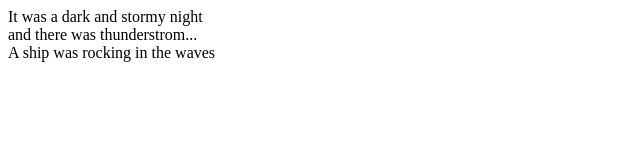
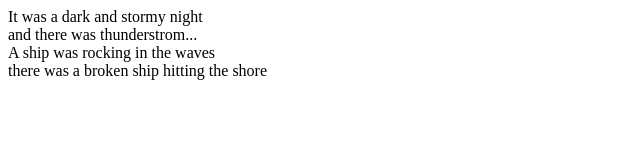
Before and after one commit to Krimsonmedic/fireside-story, a plain HTML site: page index.html in a window 1280 px wide. Shown: the whole page, without its empty margins (0-640 px from the left). Drawn offline with Linux system fonts and the light colour scheme.

Commit message:
i made the 4th line

```diff
--- a/index.html
+++ b/index.html
@@ -1,5 +1,5 @@
 <html>
   <body>
-    <p>It was a dark and stormy night <br> and there was thunderstrom...<br> A ship was rocking in the waves</p>
+    <p>It was a dark and stormy night <br> and there was thunderstrom...<br> A ship was rocking in the waves<br> there was a broken ship hitting the shore</p>
   </body>
 </html>
```
